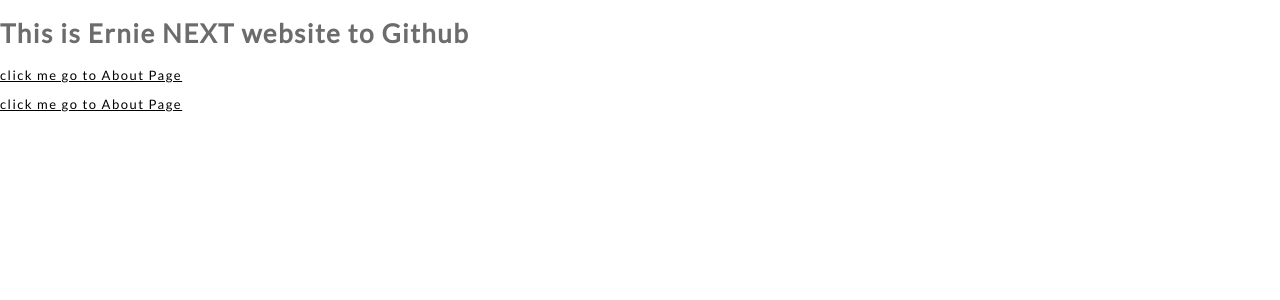
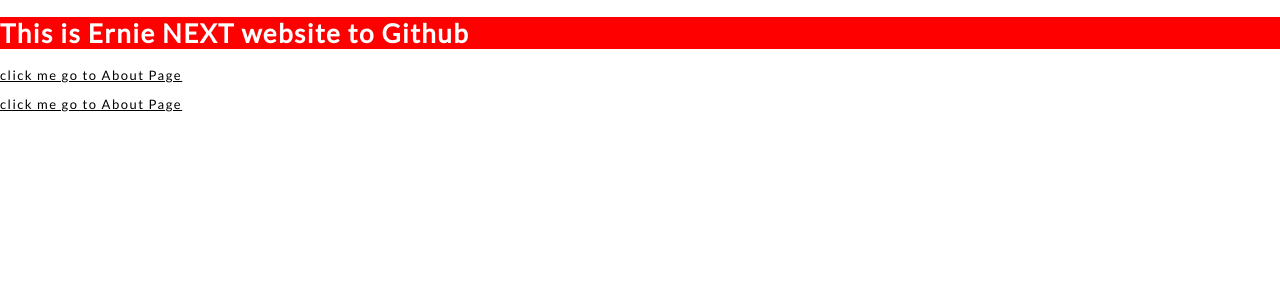
Before and after one commit to ErnieHan/Next-gh-page-example, a Next.js app: page / in a window 1280 px wide. Shown: the top 300 px of the page. Built offline with nearby package versions, Linux system fonts and the light colour scheme; no server answers.

Commit message:
update css

```diff
--- /dev/null
+++ b/css/Header.module.css
@@ -0,0 +1,13 @@
+/*
+You do not need to worry about .error {} colliding with any other `.css` or
+`.module.css` files!
+*/
+
+.error {
+  color: white;
+  background-color: red;
+}
+
+.ernie {
+  font-size: 30px;
+}
--- a/pages/index.js
+++ b/pages/index.js
@@ -1,6 +1,7 @@
 import React, { Component } from "react";
 import Link from "next/link";
 import Head from "next/head";
+import styles from "../css/Header.module.css";
 
 export class App extends Component {
   render() {
@@ -18,7 +19,7 @@
           <meta property="og:title" content="Taiwan Can Help" />
           <meta property="og:locale" content="zh-TW" /> */}
         </Head>
-        <h1>This is Ernie NEXT website to Github</h1>
+        <h1 className={styles.error}>This is Ernie NEXT website to Github</h1>
         <div className="menu-link">
           <Link href="/about" as={process.env.BACKEND_URL + "/about"}>
             <a>click me go to About Page</a>
```
